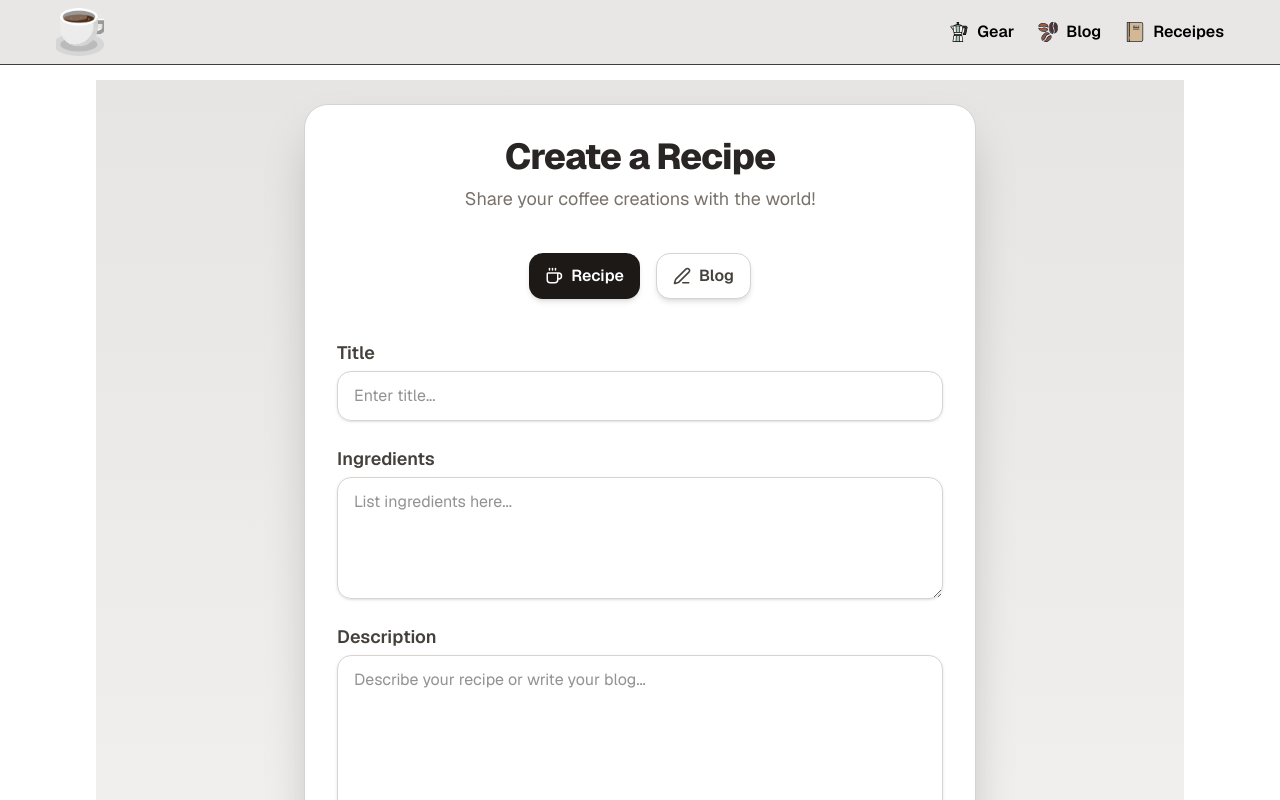
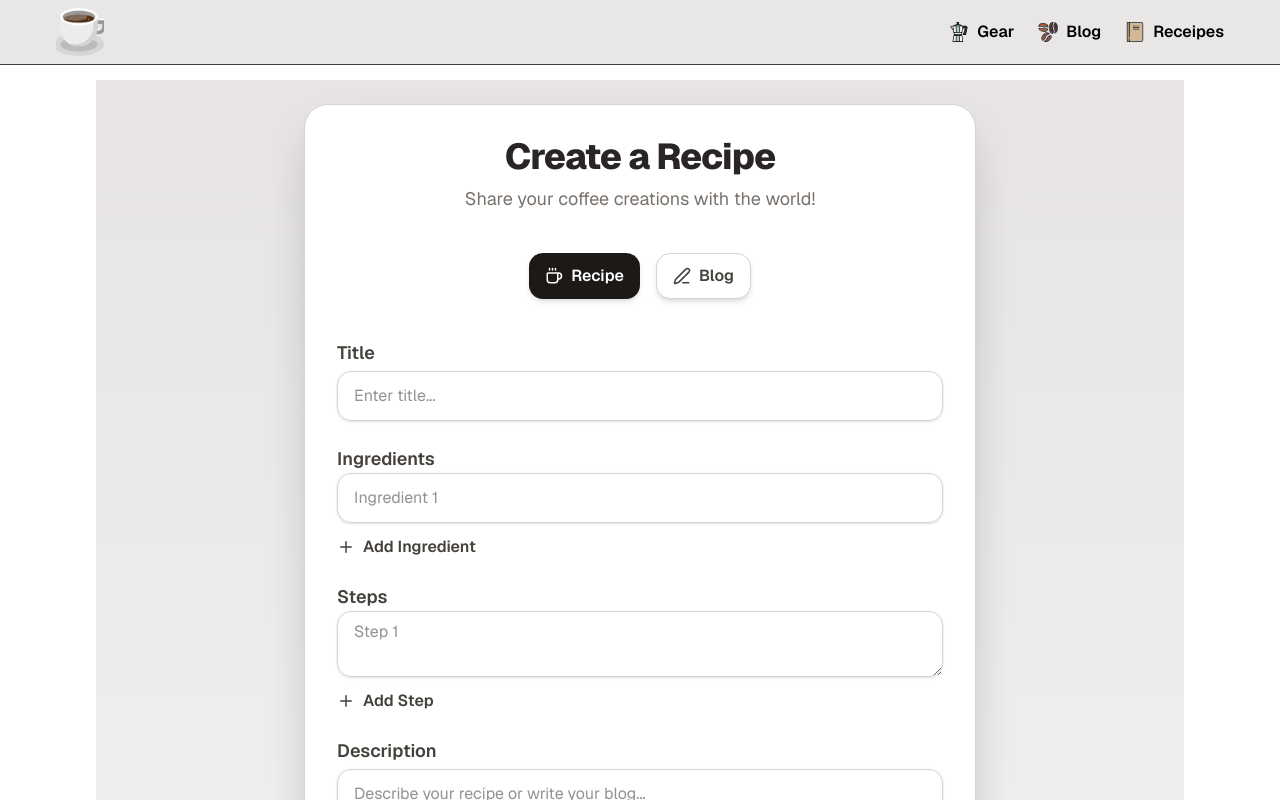
Before and after one commit to PhanFiction/cafe_blog_frontend, a Next.js app: page /create in a window 1280 px wide. Shown: the top 800 px of the page. Built offline with nearby package versions, Linux system fonts and the light colour scheme.

Commit message:
Updated create page

```diff
--- a/app/create/page.tsx
+++ b/app/create/page.tsx
@@ -1,35 +1,68 @@
 "use client";
 import React, { useState, FormEvent, ChangeEvent } from "react";
 import { motion } from "framer-motion";
-import { Coffee, PenLine } from "lucide-react";
+import { Coffee, PenLine, Plus, Trash } from "lucide-react";
 import DragAndDropImage from "@/components/ImageUploader/ImageUploader";
 
 export default function CreateRecipeBlog() {
   const [type, setType] = useState("recipe");
   const [uploadedImage, setUploadedImage] = useState<string | null>(null);
   const [fileSizeOverLimit, setFileSizeOverLimit] = useState(false);
+
   const [title, setTitle] = useState<string>("");
-  const [ingredients, setIngredients] = useState<string>("");
+
+  // Ingredients + steps as arrays
+  const [ingredients, setIngredients] = useState<string[]>([""]);
+  const [steps, setSteps] = useState<string[]>([""]);
+
   const [description, setDescription] = useState<string>("");
-
-  const handleImageUpload = (e: ChangeEvent<HTMLInputElement>) => {
-    const file = e.target.files?.[0];
-    if (!file) return;
-
-    const reader = new FileReader();
-    reader.onload = () => setUploadedImage(reader.result as string);
-    reader.readAsDataURL(file);
-  }
 
   const handleSubmit = (e: FormEvent) => {
     e.preventDefault();
-    // Handle form submission logic here
+
+    console.log({
+      uploadedImage,
+      title,
+      ingredients,
+      steps,
+      description,
+    });
+
     setUploadedImage(null);
     setFileSizeOverLimit(false);
-    console.log();
-  }
+  };
 
   const removeImage = () => setUploadedImage(null);
+
+  // Ingredient handlers
+  const updateIngredient = (index: number, value: string) => {
+    const updated = [...ingredients];
+    updated[index] = value;
+    setIngredients(updated);
+  };
+
+  const addIngredient = () => {
+    setIngredients([...ingredients, ""]);
+  };
+
+  const removeIngredient = (index: number) => {
+    setIngredients(ingredients.filter((_, i) => i !== index));
+  };
+
+  // Step handlers
+  const updateStep = (index: number, value: string) => {
+    const updated = [...steps];
+    updated[index] = value;
+    setSteps(updated);
+  };
+
+  const addStep = () => {
+    setSteps([...steps, ""]);
+  };
+
+  const removeStep = (index: number) => {
+    setSteps(steps.filter((_, i) => i !== index));
+  };
 
   return (
     <div className="min-h-screen w-full bg-gradient-to-b from-stone-200 to-stone-100 p-4 sm:p-6 flex justify-center items-start">
@@ -53,9 +86,9 @@ export default function CreateRecipeBlog() {
         <div className="flex justify-center gap-3 sm:gap-4 py-2 flex-wrap">
           <button
             onClick={() => setType("recipe")}
-            className={`flex items-center gap-2 px-4 py-2.5 rounded-xl font-semibold shadow-md transition-all hover:cursor-pointer text-sm sm:text-base ${
+            className={`flex items-center gap-2 px-4 py-2.5 rounded-xl font-semibold shadow-md transition-all text-sm sm:text-base hover:cursor-pointer ${
               type === "recipe"
-                ? "bg-stone-900 text-white border-stone-900"
+                ? "bg-stone-900 text-white"
                 : "bg-white text-stone-700 border border-stone-300 hover:bg-stone-200"
             }`}
           >
@@ -64,9 +97,9 @@ export default function CreateRecipeBlog() {
 
           <button
             onClick={() => setType("blog")}
-            className={`flex items-center gap-2 px-4 py-2.5 rounded-xl font-semibold shadow-md transition-all hover:cursor-pointer text-sm sm:text-base border ${
+            className={`flex items-center gap-2 px-4 py-2.5 rounded-xl font-semibold shadow-md transition-all text-sm sm:text-base border hover:cursor-pointer ${
               type === "blog"
-                ? "bg-stone-900 text-white border-stone-900"
+                ? "bg-stone-900 text-white"
                 : "bg-white text-stone-700 border-stone-300 hover:bg-stone-200"
             }`}
           >
@@ -81,48 +114,111 @@ export default function CreateRecipeBlog() {
             <label className="text-stone-700 font-semibold mb-1 text-lg">Title</label>
             <input
               type="text"
-              className="border border-stone-300 rounded-xl px-4 py-3 text-stone-800 shadow-sm focus:outline-none focus:ring-2 focus:ring-stone-600"
+              className="border border-stone-300 rounded-xl px-4 py-3 text-stone-800 shadow-sm focus:ring-2 focus:ring-stone-600"
               placeholder="Enter title..."
               value={title}
-              onChange={(e) => {setTitle(e.target.value)}}
+              onChange={(e) => setTitle(e.target.value)}
             />
           </div>
 
-          {/* Ingredients - only for recipe */}
+          {/* Ingredients */}
           {type === "recipe" && (
-            <div className="flex flex-col">
-              <label className="text-stone-700 font-semibold mb-1 text-lg">Ingredients</label>
-              <textarea
-                rows={4}
-                className="border border-stone-300 rounded-xl px-4 py-3 text-stone-800 shadow-sm focus:outline-none focus:ring-2 focus:ring-stone-600"
-                placeholder="List ingredients here..."
-                value={ingredients}
-                onChange={(e) => {setIngredients(e.target.value)}}
-              />
+            <div className="space-y-3">
+              <label className="text-stone-700 font-semibold text-lg">
+                Ingredients
+              </label>
+
+              {ingredients.map((ingredient, index) => (
+                <div key={index} className="flex gap-3 items-start">
+                  <input
+                    type="text"
+                    value={ingredient}
+                    placeholder={`Ingredient ${index + 1}`}
+                    onChange={(e) => updateIngredient(index, e.target.value)}
+                    className="flex-1 border border-stone-300 rounded-xl px-4 py-3 text-stone-800 shadow-sm focus:ring-2 focus:ring-stone-600"
+                  />
+
+                  {ingredients.length > 1 && (
+                    <button
+                      type="button"
+                      onClick={() => removeIngredient(index)}
+                      className="p-2 bg-red-100 hover:bg-red-200 rounded-lg text-red-700"
+                    >
+                      <Trash size={18} />
+                    </button>
+                  )}
+                </div>
+              ))}
+
+              <button
+                type="button"
+                onClick={addIngredient}
+                className="flex items-center gap-2 text-stone-700 font-semibold hover:text-stone-900"
+              >
+                <Plus size={18} /> Add Ingredient
+              </button>
+            </div>
+          )}
+
+          {/* Steps */}
+          {type === "recipe" && (
+            <div className="space-y-3">
+              <label className="text-stone-700 font-semibold text-lg">Steps</label>
+
+              {steps.map((step, index) => (
+                <div key={index} className="flex gap-3 items-start">
+                  <textarea
+                    rows={2}
+                    value={step}
+                    placeholder={`Step ${index + 1}`}
+                    onChange={(e) => updateStep(index, e.target.value)}
+                    className="flex-1 border border-stone-300 rounded-xl px-4 py-2 text-stone-800 shadow-sm focus:ring-2 focus:ring-stone-600"
+                  />
+
+                  {steps.length > 1 && (
+                    <button
+                      type="button"
+                      onClick={() => removeStep(index)}
+                      className="p-2 bg-red-100 hover:bg-red-200 rounded-lg text-red-700"
+                    >
+                      <Trash size={18} />
+                    </button>
+                  )}
+                </div>
+              ))}
+
+              <button
+                type="button"
+                onClick={addStep}
+                className="flex items-center gap-2 text-stone-700 font-semibold hover:text-stone-900"
+              >
+                <Plus size={18} /> Add Step
+              </button>
             </div>
           )}
 
           {/* Description */}
           <div className="flex flex-col">
-            <label className="text-stone-700 font-semibold mb-1 text-lg">Description</label>
+            <label className="text-stone-700 font-semibold mb-1 text-lg">
+              Description
+            </label>
             <textarea
-              rows={6}
-              className="border border-stone-300 rounded-xl px-4 py-3 text-stone-800 shadow-sm focus:outline-none focus:ring-2 focus:ring-stone-600"
+              rows={5}
+              className="border border-stone-300 rounded-xl px-4 py-3 text-stone-800 shadow-sm focus:ring-2 focus:ring-stone-600"
               placeholder="Describe your recipe or write your blog..."
               value={description}
-              onChange={(e) => {setDescription(e.target.value)}}
+              onChange={(e) => setDescription(e.target.value)}
             />
           </div>
 
-          {/* Image Upload with Drag and Drop */}
+          {/* Image Upload */}
           <DragAndDropImage
             image={uploadedImage}
             setImage={setUploadedImage}
             removeImage={removeImage}
             setFileSizeOverLimit={setFileSizeOverLimit}
           >
-            {/* You can pass any children here, like an icon or text */}
-            <div className="text-stone-600">Drag and drop an image here, or click to select one</div>
+            <div className="text-stone-600">Drag & drop an image, or click to upload</div>
           </DragAndDropImage>
 
           {/* Submit */}
@@ -130,7 +226,7 @@ export default function CreateRecipeBlog() {
             whileHover={{ scale: 1.03 }}
             whileTap={{ scale: 0.97 }}
             type="submit"
-            className="w-full bg-stone-900 text-white py-3 rounded-xl font-bold text-lg shadow-lg hover:bg-stone-800 transition-all"
+            className="w-full bg-stone-900 text-white py-3 rounded-xl font-bold text-lg shadow-lg hover:bg-stone-800 transition-all hover:cursor-pointer"
           >
             Publish {type === "recipe" ? "Recipe" : "Blog"}
           </motion.button>
```
